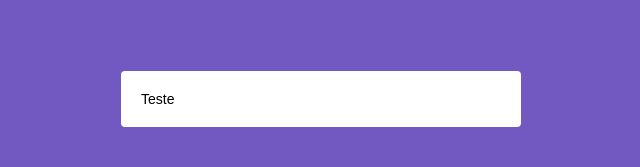
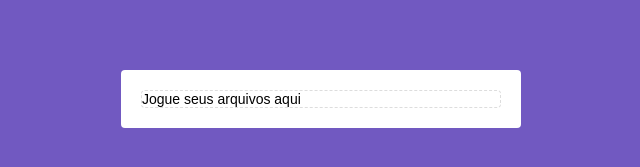
Before and after one commit to RobsonGap/Upload-de-arquivos-front-end-com-ReactJS, a React (Create React App) app in the folder frontend/: page / in a window 1280 px wide. Shown: the part 301-468 px from the top of the page, without its empty margins (319-959 px from the left). Built offline with nearby package versions, Linux system fonts and the light colour scheme.

Commit message:
Adicionando lib react-dropzone close #27
React-dropzone vai criar uma zona de arrastar e fazer upload, estilizando a caixinha conforme o arquivo e arrastado ela altera a cor mostrando se e possível fazer o upload ou não estilizando.

```diff
--- a/frontend/src/App.js
+++ b/frontend/src/App.js
@@ -3,12 +3,17 @@ import React, { Component } from "react";
 import GlobalStyle from './components/styles/global';
 import { Container, Content } from './styles';
 
+import Upload from './components/Upload/index';
+
 class App extends Component {
   render() {
-    return (<Container>
-      <Content>Teste</Content>
+    return (
+    <Container>
+      <Content>
+      <Upload />
+      </Content>
       <GlobalStyle />
-      </Container>
+     </Container>
     );
   }
 }
--- a/frontend/src/components/Upload/index.js
+++ b/frontend/src/components/Upload/index.js
@@ -1,9 +1,26 @@
-import React from 'react';
+import React, { Component } from 'react';
 
-// import { Container } from './styles';
+import Dropzone from 'react-dropzone';
+
+import { DropContainer, UploadMessage } from './style';
 
 export default class Upload extends Component {
   render() {
-    return <div />;
+    return (
+      <Dropzone accept="image/*" onDropAccepted={() => {}}>
+        { ({ getRootProps, getInputProps, isDragActive, isDragReject }) => (
+        <DropContainer
+         {...getRootProps()}
+         isDragActive={isDragActive}
+         isDragReject={isDragReject}
+         >
+           <input {...getInputProps()} />
+
+
+          Jogue seus arquivos aqui
+         </DropContainer>
+        ) }
+      </Dropzone>
+    );
   }
 }
--- /dev/null
+++ b/frontend/src/components/Upload/style.js
@@ -0,0 +1,24 @@
+import styled, { css } from 'styled-components';
+
+const dragActive = css`
+  border-color: #78e5d5;
+`;
+
+const dragReject = css `
+  border-color: #e57878;
+`;
+
+export const DropContainer = styled.div.attrs({
+  className: "dropzone"
+})`
+  border: 1px dashed #ddd;
+  border-radius: 4px;
+  cursor: pointer;
+
+  transition: height 0.2s ease;
+
+  ${props => props.isDragActive && dragActive};
+  ${props => props.isDragReject && dragReject};
+`;
+
+export const UploadMessage = styled.p``;
```
Also changed, not shown: 11 other files (tests, documents, lock files or other folders).
